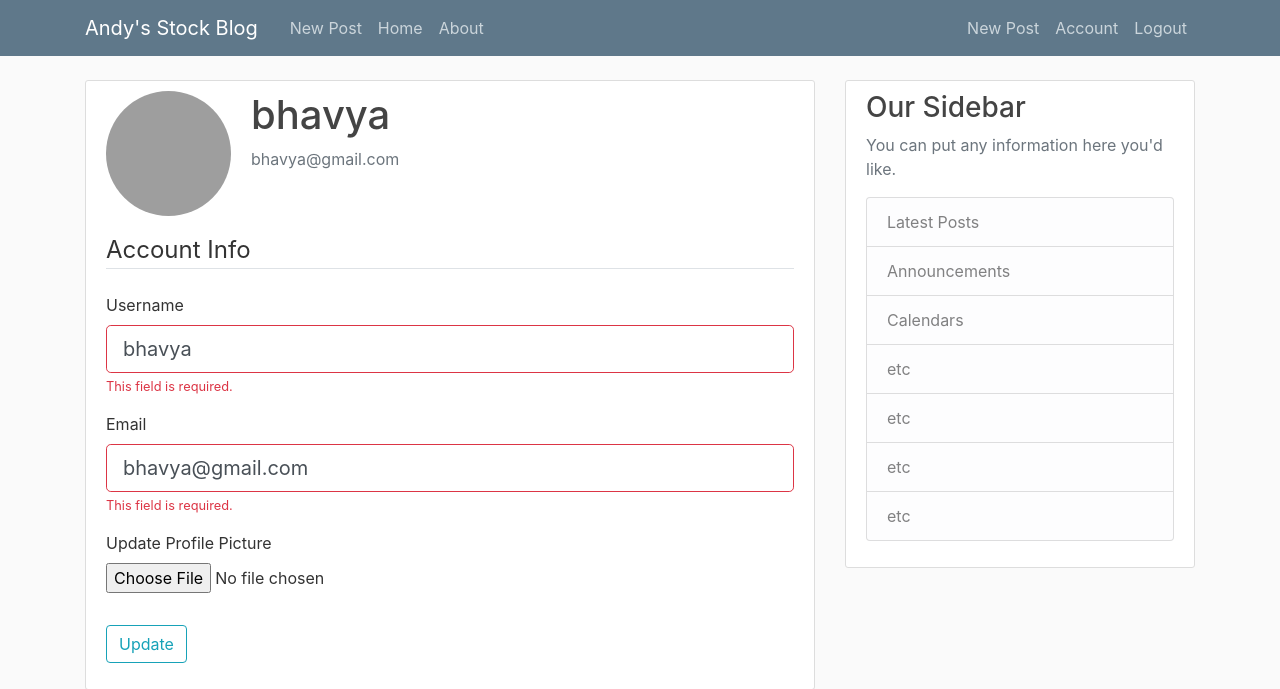
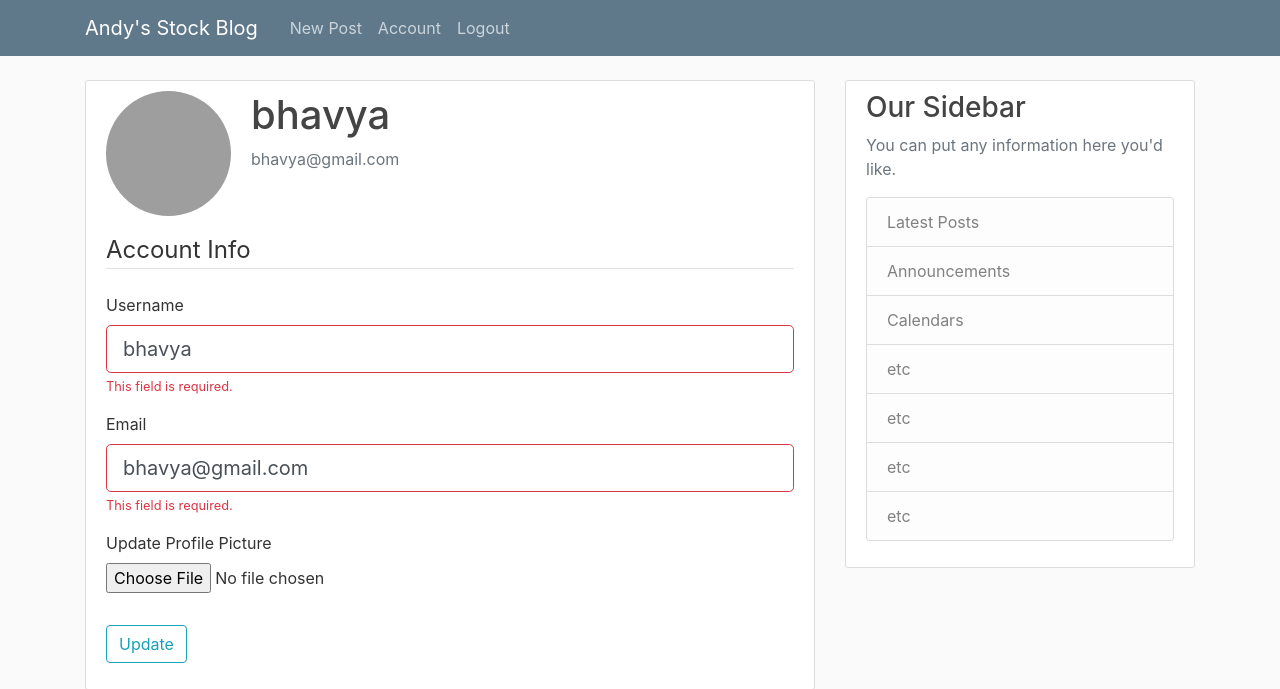
Before and after one commit to bhavyakundra/Blog-Site, a Flask app: page /account in a window 1280 px wide. Shown: the top 689 px of the page. Run offline with Flask 2, Linux system fonts and the light colour scheme; a user stored in the database is signed in; parts of the project's set-up code (start-up, migrations or seed data) failed here and were passed over; some libraries are stand-ins or nearby versions; grey boxes are pictures that could not be loaded.

Commit message:
081323-2

```diff
--- a/flask_blog_andy/flaskblog/templates/layout.html
+++ b/flask_blog_andy/flaskblog/templates/layout.html
@@ -27,15 +27,19 @@
           <div class="collapse navbar-collapse" id="navbarToggle">
             <div class="navbar-nav mr-auto">
               <a class="nav-item nav-link" href="{{ url_for('posts.new_post') }}">New Post</a>
-              <a class="nav-item nav-link" href="{{ url_for('main.home') }}">Home</a>
+              <a class="nav-item nav-link" href="{{ url_for('users.account') }}">Account</a>
+              <a class="nav-item nav-link" href="{{ url_for('users.logout') }}">Logout</a>
+              <!-- <a class="nav-item nav-link" href="{{ url_for('main.home') }}">Home</a>
               <a class="nav-item nav-link" href="{{ url_for('main.about') }}">About</a>
+              -->
             </div>
             <!-- Navbar Right Side -->
             <div class="navbar-nav">
               {% if current_user.is_authenticated %}
-                <a class="nav-item nav-link" href="{{ url_for('posts.new_post') }}">New Post</a>
+              <!--
                 <a class="nav-item nav-link" href="{{ url_for('users.account') }}">Account</a>
                 <a class="nav-item nav-link" href="{{ url_for('users.logout') }}">Logout</a>
+              -->
                 {% if current_user.is_admin %}
                   <a class="nav-item nav-link" href="{{ url_for('admin.admin_page') }}">Admin Page</a>
                 {% endif %}
```
